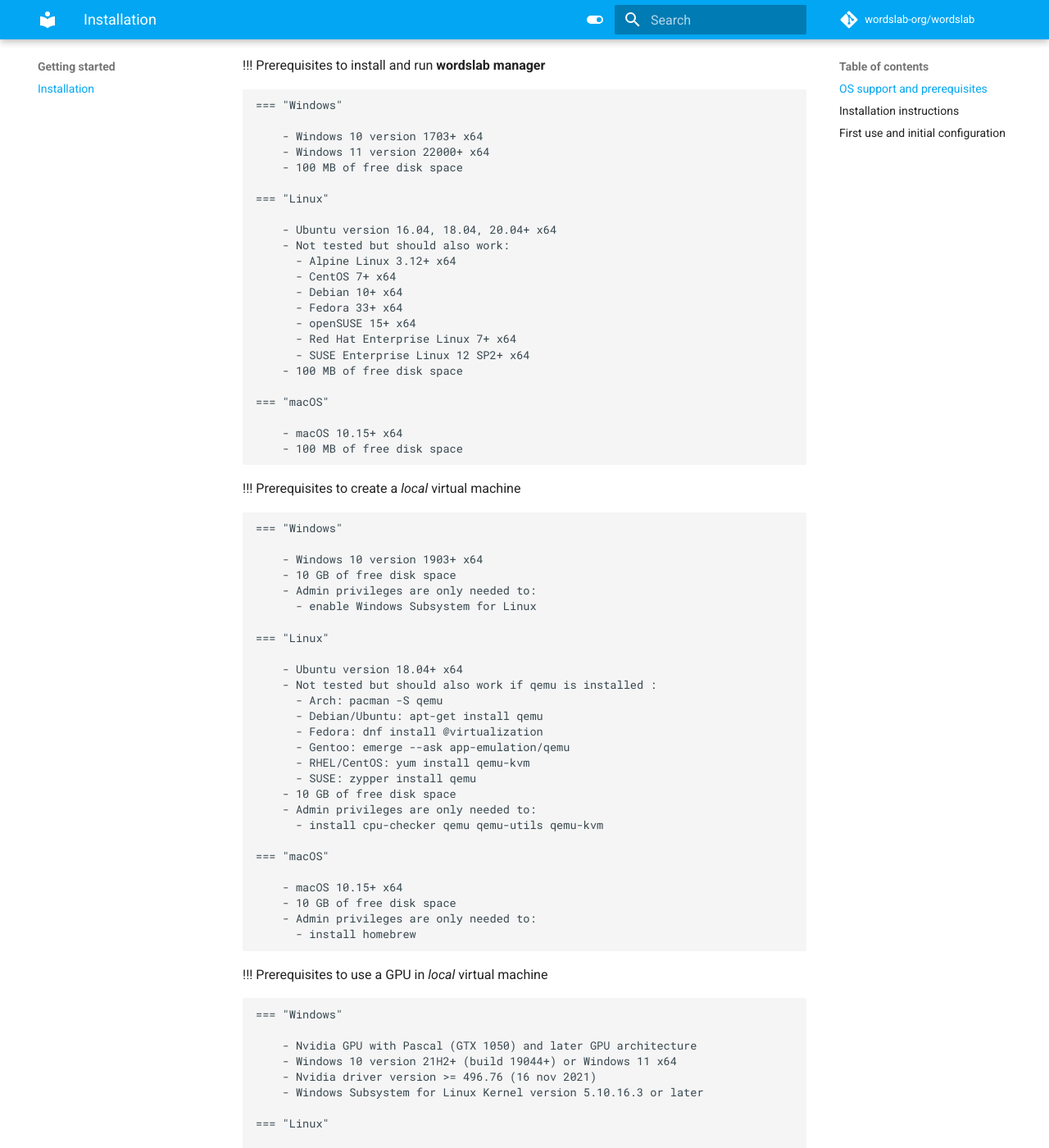
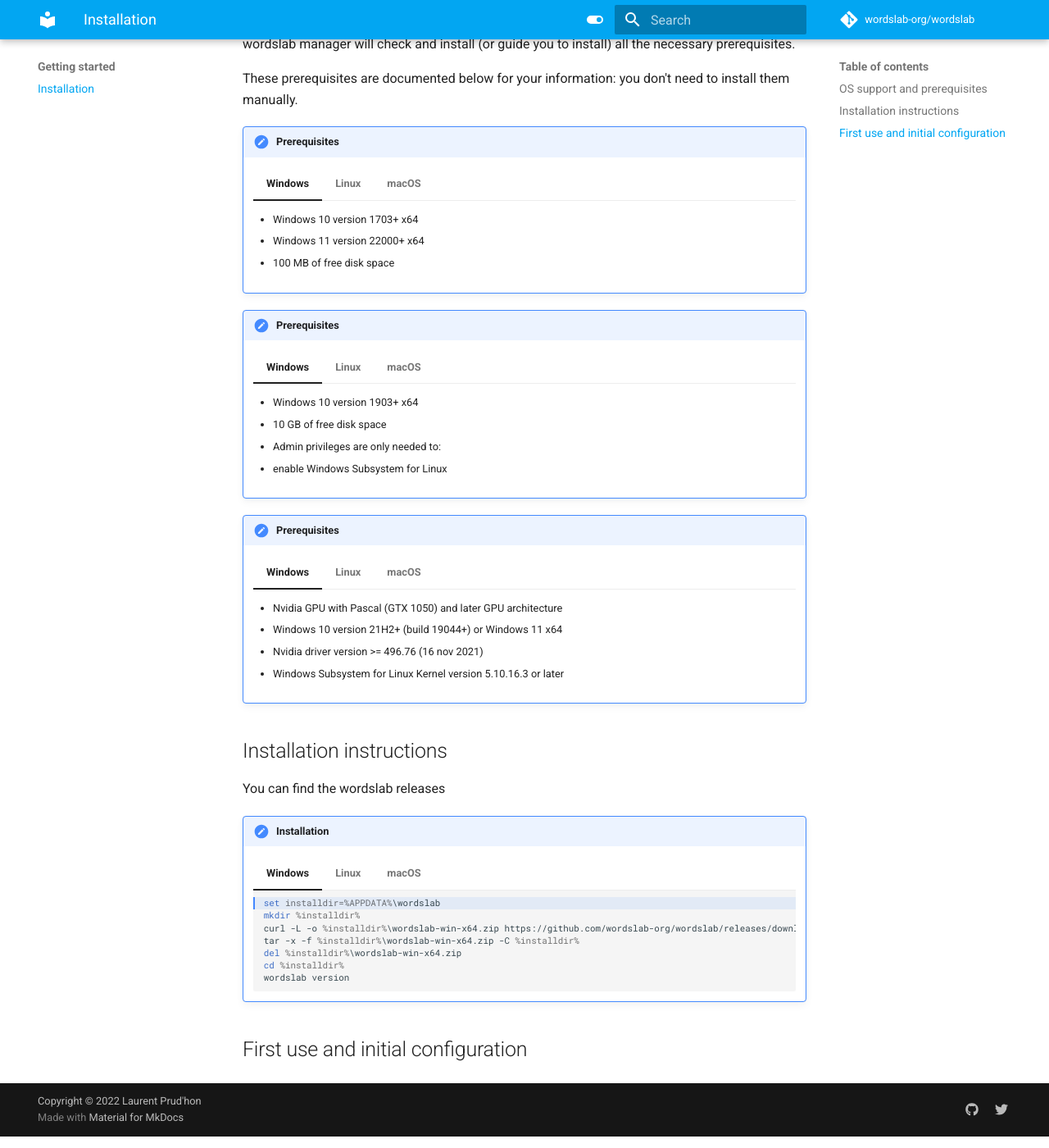
Before and after one commit to wordslab-org/wordslab-website, an MkDocs documentation site: the page built from docs/installation.md, in a window 1280 px wide and 1400 px high, scrolled down 698 px. Shown: the whole window at 82% size. Built offline with MkDocs 1.6.1 and Material for MkDocs 9.7.7, drawn with Linux system fonts in a browser that asks for light colours; comment, search, counter and statistics services are not loaded; some of the changed text lies outside the part shown.

Commit message:
Try to fix presentation

````diff
--- a/docs/installation.md
+++ b/docs/installation.md
@@ -6,7 +6,8 @@
 
 But you also need to install **wordslab manager** on each machine on which you want to create, start and stop a *local* virtual machine.
 
-You can install **wordslab manager** on :
+You can install **wordslab manager** on:
+
 - :fontawesome-brands-windows: Windows 10+
 - :fontawesome-brands-linux: Linux - Ubuntu 18.04+
 - :fontawesome-brands-apple: macOS - Catalina+
@@ -21,7 +22,7 @@
 
 These prerequisites are documented below for your information: you don't need to install them manually.
 
-!!! Prerequisites to install and run **wordslab manager**
+!!! Prerequisites to install and run wordslab manager
 
     === "Windows"
 
@@ -47,7 +48,7 @@
         - macOS	10.15+ x64
         - 100 MB of free disk space
 
-!!! Prerequisites to create a *local* virtual machine
+!!! Prerequisites to create a local virtual machine
 
     === "Windows"
 
@@ -77,7 +78,7 @@
         - Admin privileges are only needed to:
           - install homebrew
 
-!!! Prerequisites to use a GPU in *local* virtual machine
+!!! Prerequisites to use a GPU in local virtual machine
 
     === "Windows"
 
@@ -102,16 +103,19 @@
 
     === "Windows"
 
-        - set installdir=%APPDATA%\wordslab
-        - mkdir %installdir%
-        - curl -L -o %installdir%\wordslab-win-x64.zip https://github.com/wordslab-org/wordslab/releases/download/v0.0.2/wordslab-win-x64.zip
-        - tar -x -f %installdir%\wordslab-win-x64.zip -C %installdir%
-        - del %installdir%\wordslab-win-x64.zip
-        - cd %installdir%
-        - wordslab version
+        ``` winbatch hl_lines="1"
+        set installdir=%APPDATA%\wordslab
+        mkdir %installdir%
+        curl -L -o %installdir%\wordslab-win-x64.zip https://github.com/wordslab-org/wordslab/releases/download/v0.0.2/wordslab-win-x64.zip
+        tar -x -f %installdir%\wordslab-win-x64.zip -C %installdir%
+        del %installdir%\wordslab-win-x64.zip
+        cd %installdir%
+        wordslab version
+        ```
 
     === "Linux"
 
+        ``` bash hl_lines="1"
         - installdir=$HOME/wordslab
         - mkdir $installdir
         - curl -L -o $installdir/wordslab-linux-x64.zip https://github.com/wordslab-org/wordslab/releases/download/v0.0.2/wordslab-linux-x64.zip
@@ -119,9 +123,18 @@
         - rm $installdir/wordslab-linux-x64.zip
         - cd $installdir
         - wordslab version
+        ```
 
     === "macOS"
 
-        - to do
+        ``` zsh hl_lines="1"
+        - installdir=$HOME/wordslab
+        - mkdir $installdir
+        - curl -L -o $installdir/wordslab-osx-x64.zip https://github.com/wordslab-org/wordslab/releases/download/v0.0.2/wordslab-osx-x64.zip
+        - tar -x -f $installdir/wordslab-osx-x64.zip -C $installdir
+        - rm $installdir/wordslab-osx-x64.zip
+        - cd $installdir
+        - wordslab version
+        ```
 
 ## First use and initial configuration
````
